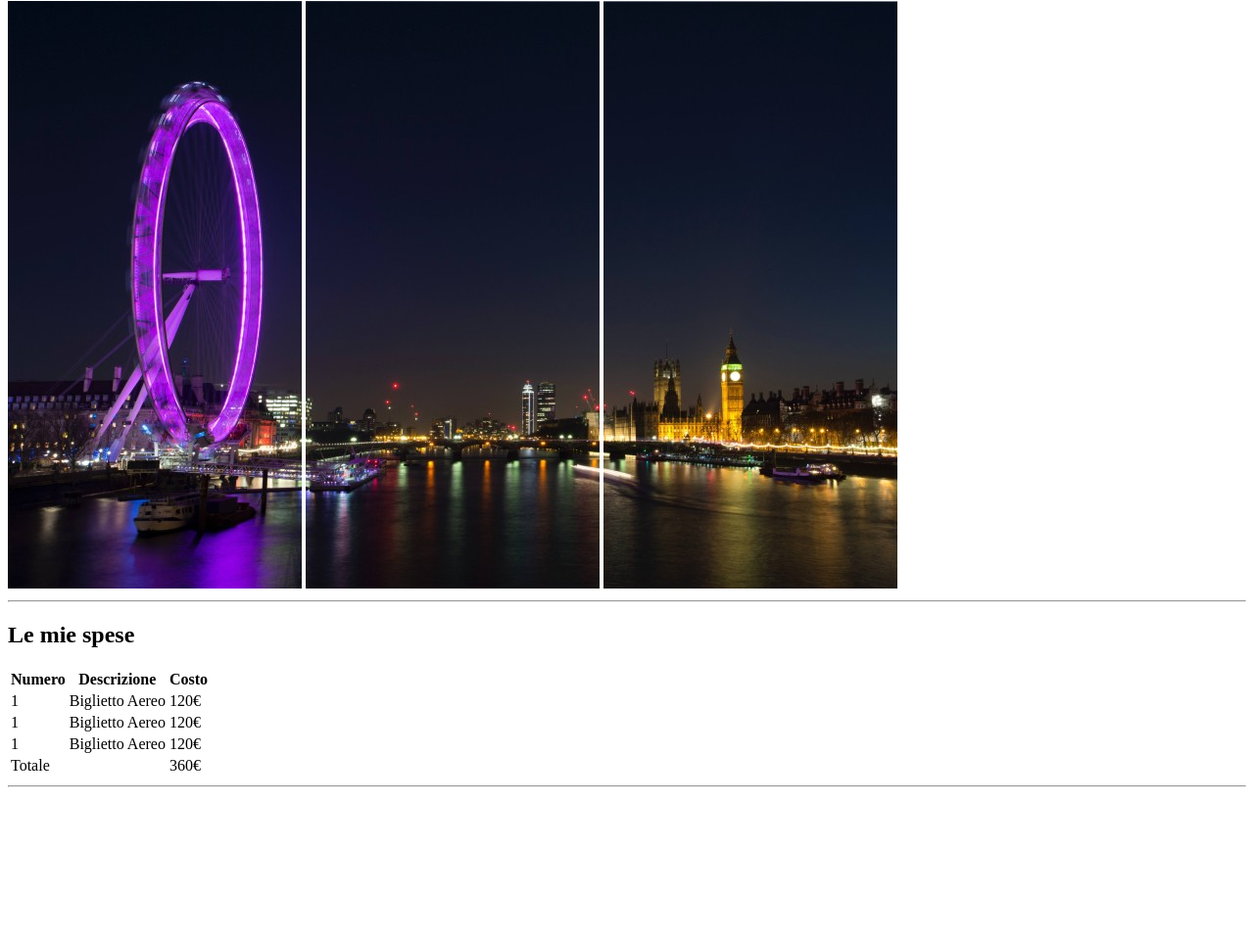
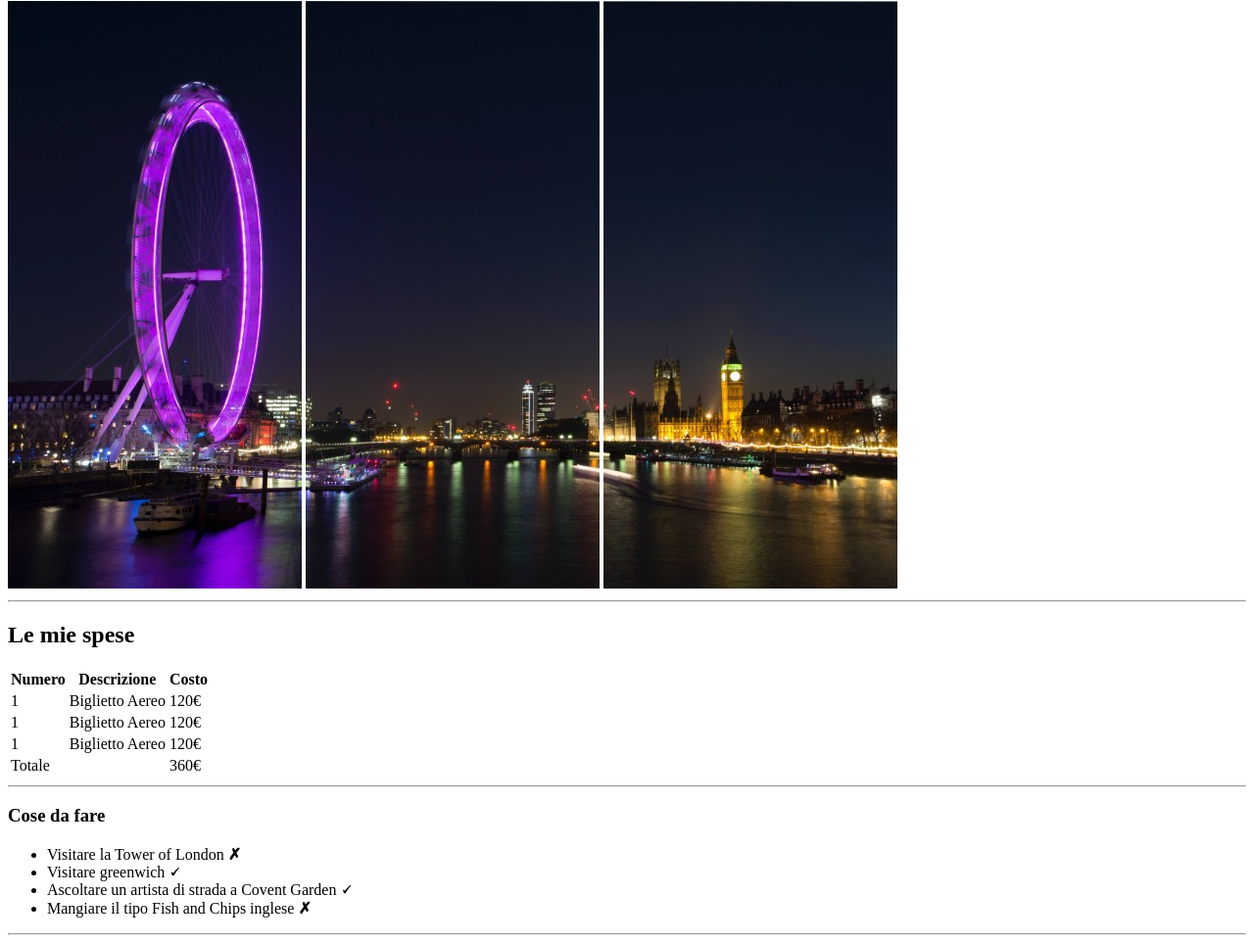
Before and after one commit to Claudio9616/html-london-trip, a plain HTML site: page index.html in a window 1280 px wide. Shown: the part 79-1042 px from the top of the page at 98% size. Before the commit the page ends 891 px from the top, so only its background shows below. Drawn offline with Linux system fonts and the light colour scheme.

Commit message:
completed list

```diff
--- a/index.html
+++ b/index.html
@@ -48,6 +48,17 @@
             </table>
             <hr>
         </section>
+        <!-- inizio cose da fare -->
+        <section>
+            <h3>Cose da fare</h3>
+            <ul>
+                <li>Visitare la Tower of London <strong>&#10007;</strong></li>
+                <li>Visitare greenwich <strong>&#128504;</strong></li>
+                <li>Ascoltare un artista di strada a Covent Garden <strong>&#128504;</strong></li>
+                <li>Mangiare il tipo Fish and Chips inglese <strong>&#10007;</strong></li>
+            </ul>
+            <hr>
+        </section>
     </main>
 
 </body>
```
